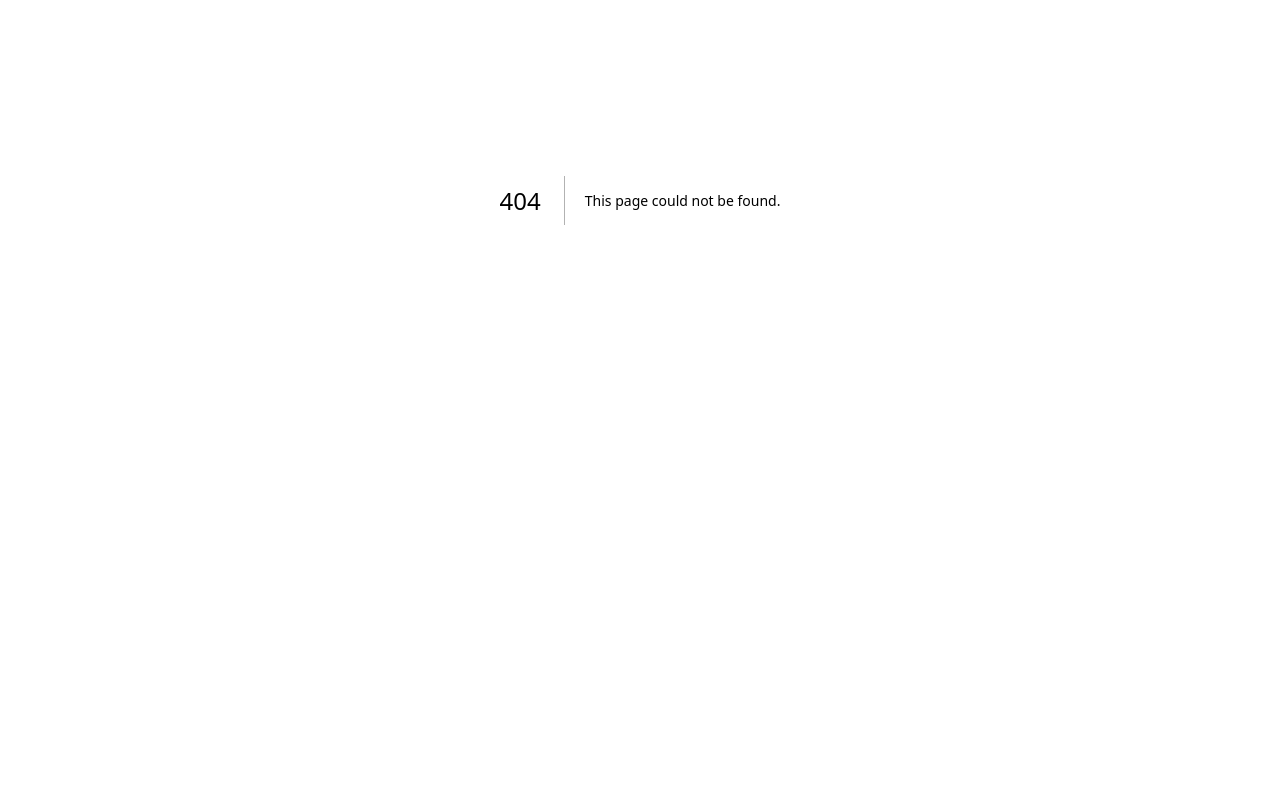
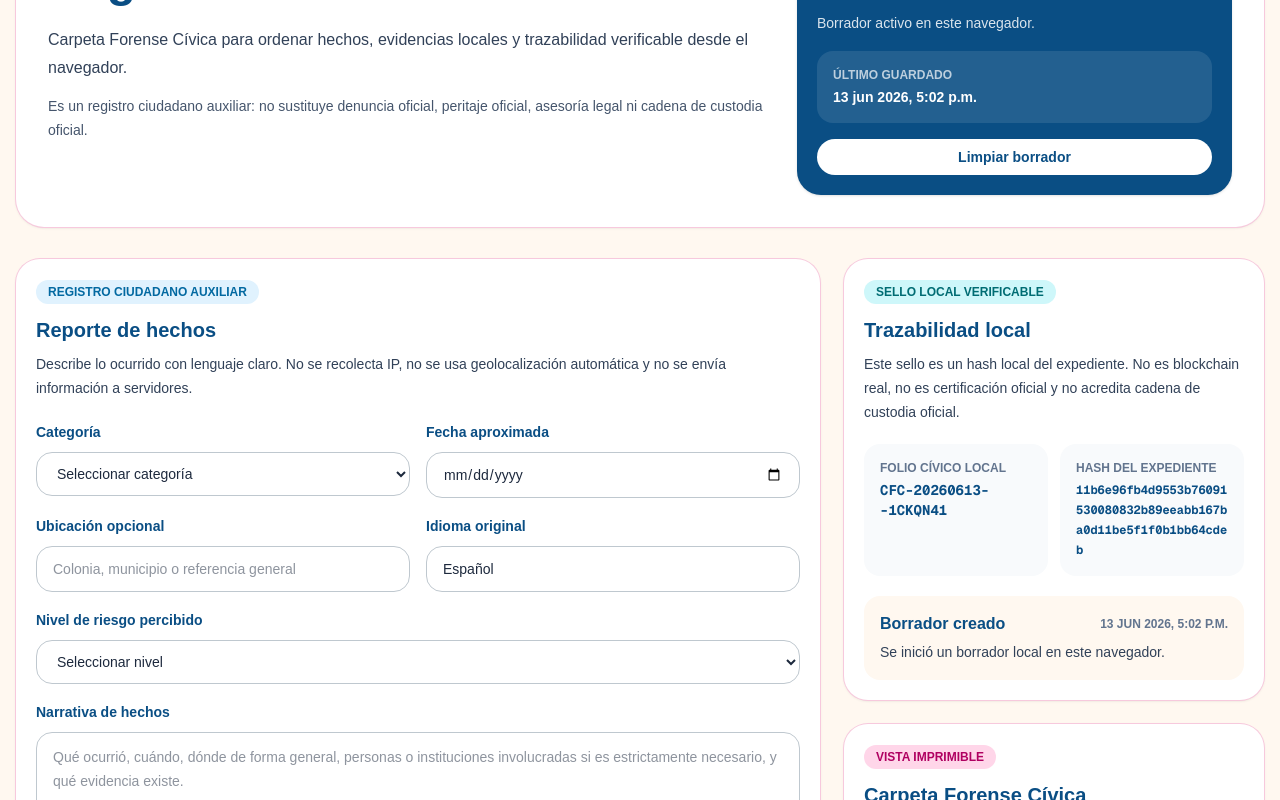
Before and after one commit to TecnocraciaParticipativaMexico/Plataforma, a Next.js app in the folder web/: page /seguridad-ciudadana in a window 1280 px wide. Before the commit this address had no page. Shown: the part 200-1000 px from the top of the page. Before the commit the page ends 800 px from the top, so only its background shows below. Built offline with nearby package versions, Linux system fonts and the light colour scheme.

Commit message:
Crear MVP frontend de seguridad ciudadana

```diff
--- /dev/null
+++ b/web/app/seguridad-ciudadana/page.tsx
@@ -0,0 +1,191 @@
+"use client";
+
+import Link from "next/link";
+import { useCallback, useEffect, useMemo, useState } from "react";
+import { CommitteeReviewMock } from "@/components/seguridad-ciudadana/CommitteeReviewMock";
+import { EvidenceUploader } from "@/components/seguridad-ciudadana/EvidenceUploader";
+import { ForensicPreview } from "@/components/seguridad-ciudadana/ForensicPreview";
+import { LocalDraftStatus } from "@/components/seguridad-ciudadana/LocalDraftStatus";
+import { PrivacyConsentBox } from "@/components/seguridad-ciudadana/PrivacyConsentBox";
+import { SecurityReportForm } from "@/components/seguridad-ciudadana/SecurityReportForm";
+import { TraceabilityPanel } from "@/components/seguridad-ciudadana/TraceabilityPanel";
+import { calculateDossierHash } from "@/lib/seguridad-ciudadana/hash";
+import {
+  clearLocalDraft,
+  createLocalFolio,
+  createTraceEvent,
+  emptySecurityReport,
+  readLocalDraft,
+  saveLocalDraft,
+} from "@/lib/seguridad-ciudadana/localDrafts";
+import type { EvidenceItem, SecurityReport, TraceEvent, ValidationResult } from "@/lib/seguridad-ciudadana/types";
+
+function validateReport(report: SecurityReport): ValidationResult {
+  const missingFields = [
+    !report.category ? "categoría" : "",
+    !report.approximateDate ? "fecha aproximada" : "",
+    report.narrative.trim().length < 40 ? "narrativa mínima" : "",
+    !report.originalLanguage.trim() ? "idioma original" : "",
+    !report.riskLevel ? "riesgo percibido" : "",
+    !report.consentAccepted ? "consentimiento informado" : "",
+    !report.falseReportWarningAccepted ? "advertencia contra denuncias falsas" : "",
+    !report.thirdPartyPrivacyAccepted ? "privacidad de terceros" : "",
+  ].filter(Boolean);
+
+  return { isValid: missingFields.length === 0, missingFields };
+}
+
+export default function SeguridadCiudadanaPage() {
+  const [folio, setFolio] = useState("");
+  const [report, setReport] = useState<SecurityReport>(emptySecurityReport);
+  const [evidence, setEvidence] = useState<EvidenceItem[]>([]);
+  const [trace, setTrace] = useState<TraceEvent[]>([]);
+  const [dossierHash, setDossierHash] = useState("");
+  const [lastSavedAt, setLastSavedAt] = useState<string | null>(null);
+  const [isReady, setIsReady] = useState(false);
+  const [restored, setRestored] = useState(false);
+
+  const validation = useMemo(() => validateReport(report), [report]);
+
+  const registerEvent = useCallback((type: TraceEvent["type"], detail: string) => {
+    setTrace((current) => [...current, createTraceEvent(type, detail)]);
+  }, []);
+
+  useEffect(() => {
+    const savedDraft = readLocalDraft();
+
+    if (savedDraft) {
+      setFolio(savedDraft.folio);
+      setReport(savedDraft.report);
+      setEvidence(savedDraft.evidence);
+      setTrace(savedDraft.trace);
+      setDossierHash(savedDraft.dossierHash);
+      setLastSavedAt(savedDraft.updatedAt);
+      setRestored(true);
+    } else {
+      const initialFolio = createLocalFolio();
+      setFolio(initialFolio);
+      setTrace([createTraceEvent("draft_created", "Se inició un borrador local en este navegador.")]);
+    }
+
+    setIsReady(true);
+  }, []);
+
+  useEffect(() => {
+    if (!isReady) return;
+
+    let cancelled = false;
+    void calculateDossierHash(report, evidence).then((hash) => {
+      if (!cancelled) setDossierHash(hash);
+    });
+
+    return () => {
+      cancelled = true;
+    };
+  }, [evidence, isReady, report]);
+
+  useEffect(() => {
+    if (!isReady || !folio) return;
+
+    const timeout = window.setTimeout(() => {
+      const updatedAt = new Date().toISOString();
+      saveLocalDraft({ folio, report, evidence, trace, dossierHash, updatedAt });
+      setLastSavedAt(updatedAt);
+    }, 350);
+
+    return () => window.clearTimeout(timeout);
+  }, [dossierHash, evidence, folio, isReady, report, trace]);
+
+  function updateReport(patch: Partial<SecurityReport>) {
+    setReport((current) => ({ ...current, ...patch }));
+  }
+
+  function handleEvidenceAdded(items: EvidenceItem[]) {
+    setEvidence((current) => [...current, ...items]);
+    setTrace((current) => [
+      ...current,
+      ...items.map((item) => createTraceEvent("evidence_added", `${item.name} fue agregado con hash SHA-256 local.`)),
+    ]);
+  }
+
+  function handleEvidenceRemoved(item: EvidenceItem) {
+    setEvidence((current) => current.filter((candidate) => candidate.id !== item.id));
+    registerEvent("evidence_removed", `${item.name} fue retirado del inventario local.`);
+  }
+
+  function handleCompile() {
+    if (!validation.isValid) return;
+    registerEvent("report_compiled", "Se compiló la vista imprimible del registro ciudadano auxiliar.");
+  }
+
+  function handlePrint() {
+    registerEvent("export_generated", "Se abrió el flujo de impresión o guardado PDF del navegador.");
+    window.setTimeout(() => window.print(), 80);
+  }
+
+  function handleClearDraft() {
+    clearLocalDraft();
+    const nextFolio = createLocalFolio();
+    setFolio(nextFolio);
+    setReport(emptySecurityReport);
+    setEvidence([]);
+    setTrace([createTraceEvent("draft_created", "Se limpió el borrador anterior y se inició uno nuevo.")]);
+    setDossierHash("");
+    setLastSavedAt(null);
+    setRestored(false);
+  }
+
+  return (
+    <main className="min-h-screen bg-[#FFF8F0] text-[#0A4E84] print:bg-white print:text-black">
+      <div className="mx-auto max-w-7xl px-4 py-8 print:max-w-none print:px-0 print:py-0">
+        <div className="print:hidden">
+          <Link href="/" className="mb-5 inline-block text-sm font-semibold text-[#E4007C]">
+            {"<-"} Volver al inicio
+          </Link>
+
+          <section className="mb-8 overflow-hidden rounded-[28px] bg-white shadow-sm ring-1 ring-[#F7C9DD]">
+            <div className="h-3 bg-gradient-to-r from-[#E4007C] via-[#F2C300] via-[#00A6B2] to-[#0A4E84]" />
+            <div className="grid gap-6 p-6 lg:grid-cols-[1.25fr_0.75fr] lg:p-8">
+              <div>
+                <div className="mb-3 text-sm font-bold uppercase tracking-[0.16em] text-[#E4007C]">MVP frontend-first</div>
+                <h1 className="max-w-4xl text-4xl font-bold leading-tight md:text-5xl">Seguridad Ciudadana</h1>
+                <p className="mt-4 max-w-3xl text-base leading-7 text-slate-700">
+                  Carpeta Forense Cívica para ordenar hechos, evidencias locales y trazabilidad verificable desde el navegador.
+                </p>
+                <p className="mt-3 max-w-3xl text-sm leading-6 text-slate-600">
+                  Es un registro ciudadano auxiliar: no sustituye denuncia oficial, peritaje oficial, asesoría legal ni cadena de custodia oficial.
+                </p>
+              </div>
+              {folio ? <LocalDraftStatus folio={folio} lastSavedAt={lastSavedAt} restored={restored} onClearDraft={handleClearDraft} /> : null}
+            </div>
+          </section>
+        </div>
+
+        <div className="grid gap-6 lg:grid-cols-[minmax(0,1fr)_420px] print:block">
+          <div className="space-y-6 print:hidden">
+            <SecurityReportForm report={report} onChange={updateReport} />
+            <PrivacyConsentBox report={report} onChange={updateReport} />
+            <EvidenceUploader evidence={evidence} onEvidenceAdded={handleEvidenceAdded} onEvidenceRemoved={handleEvidenceRemoved} />
+            <CommitteeReviewMock />
+          </div>
+
+          <div className="space-y-6">
+            {folio ? <TraceabilityPanel folio={folio} dossierHash={dossierHash} trace={trace} /> : null}
+            {folio ? (
+              <ForensicPreview
+                folio={folio}
+                report={report}
+                evidence={evidence}
+                trace={trace}
+                dossierHash={dossierHash}
+                validation={validation}
+                onCompile={handleCompile}
+                onPrint={handlePrint}
+              />
+            ) : null}
+          </div>
+        </div>
+      </div>
+    </main>
+  );
+}
```
